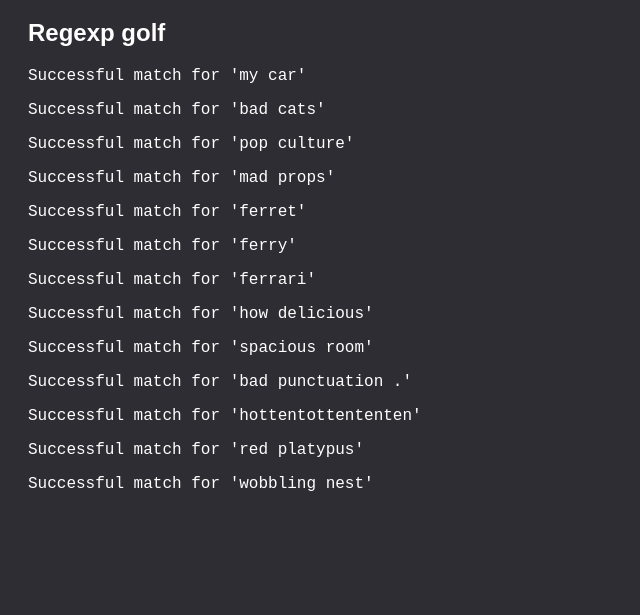
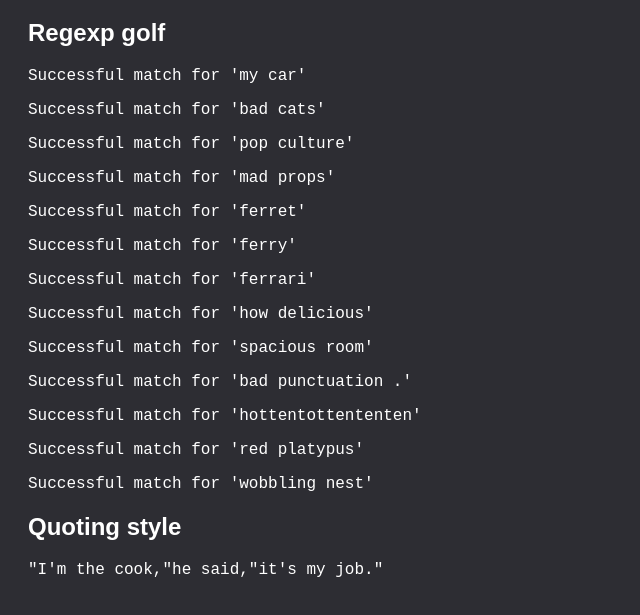
Before and after one commit to radibit/eloquentjs, a plain HTML site: page regexp/index.html in a window 1280 px wide. Shown: the part 89-704 px from the top of the page, without its empty margins (0-640 px from the left). Drawn offline with Linux system fonts and the light colour scheme.

Commit message:
Complete exercise 2, chapter 9.

```diff
--- a/regexp/index.html
+++ b/regexp/index.html
@@ -26,5 +26,6 @@
         </div>
     </div>
     <script src="regexpGolf.js"></script>
+    <script src="quotingStyle.js"></script>
 </body>
 </html>
--- /dev/null
+++ b/regexp/quotingStyle.js
@@ -0,0 +1,14 @@
+(function() {
+  'use strict';
+
+  var resultContainer = document.querySelector(".container__result");
+  resultContainer.innerHTML += '<h2>Quoting style</h2>';
+
+  var text = "'I'm the cook,' he said, 'it's my job.'";
+  // Change this call.
+
+  resultContainer.innerHTML += '<span><pre>' + text.replace(/^'|(\.|,)(\W'|'\W)|'$/g, "$1\"") + '</pre></span>';
+
+  console.log(text.replace(/^'|(\.|,)(\W'|'\W)|'$/g, "$1\""));
+  // "I'm the cook," he said, "it's my job."
+})();
```
